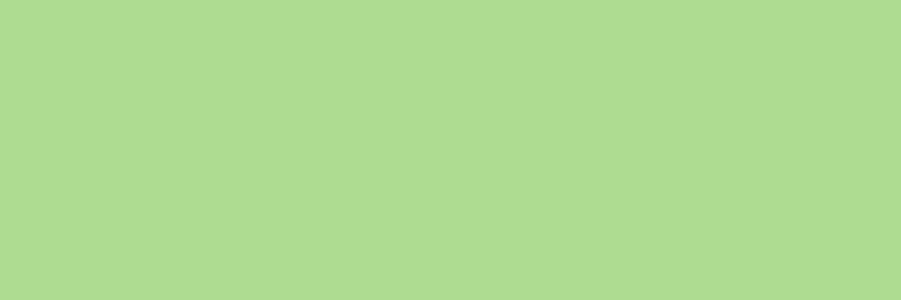
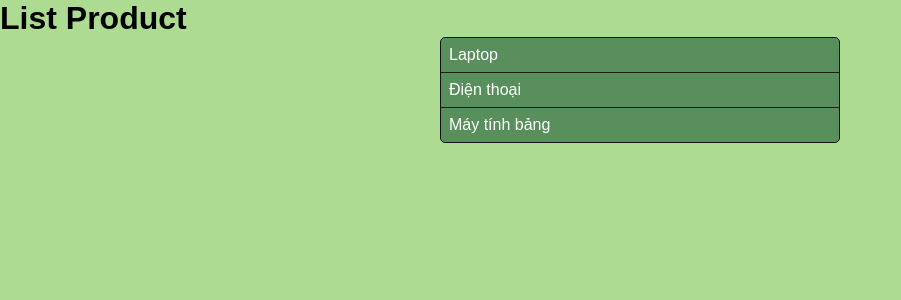
Before and after one commit to TMS-Thuong/learning-vuejs, a Vue app in the folder week1/: page /exe4.2 in a window 1280 px wide. Before the commit this address had no page. Shown: the top 300 px of the page, without its empty margins (0-901 px from the left). Built offline with nearby package versions, Linux system fonts and the light colour scheme; the HTML template or start-up script is replaced by a standard one.

Commit message:
feature/bai2

```diff
--- /dev/null
+++ b/week1/src/assets/styles/_productItem.scss
@@ -0,0 +1,14 @@
+.product-item {
+  font-size: 16px;
+  color: #ffffff;
+  padding: 0.5em;
+  border-bottom: 1px solid #201d1d;
+  text-align: left;
+
+  &:last-child {
+    border-bottom: none;
+  }
+}
+.product-item:hover {
+  background-color: #3a8a4e;
+}
--- /dev/null
+++ b/week1/src/assets/styles/_productList.scss
@@ -0,0 +1,9 @@
+.product-list {
+  list-style: none;
+  padding: 0;
+  margin: 0 auto;
+  max-width: 400px;
+  background: #588f5c;
+  border: 1px solid #131212;
+  border-radius: 5px;
+}
--- /dev/null
+++ b/week1/src/components/atoms/ProductItemComponent.vue
@@ -0,0 +1,20 @@
+<template>
+  <li class="product-item">
+    {{ product.name }}
+  </li>
+</template>
+
+<script setup>
+import { defineProps } from 'vue';
+
+const props = defineProps({
+  product: {
+    type: Object,
+    required: true
+  }
+});
+</script>
+
+<style lang="scss" scoped>
+@use "../../assets/styles/_productItem.scss" as *;
+</style>
--- /dev/null
+++ b/week1/src/components/molecules/ProductListComponent.vue
@@ -0,0 +1,21 @@
+<template>
+  <ul class="product-list">
+    <ProductItem v-for="product in products" :key="product.id" :product="product" />
+  </ul>
+</template>
+
+<script setup>
+import { defineProps } from 'vue';
+import ProductItem from "../atoms/ProductItemComponent.vue";
+
+const props = defineProps({
+  products: {
+    type: Array,
+    required: true
+  }
+});
+</script>
+
+<style lang="scss" scoped>
+@use "../../assets/styles/_productList.scss";
+</style>
--- a/week1/src/router/index.ts
+++ b/week1/src/router/index.ts
@@ -3,7 +3,8 @@ import HomeView from '@/views/HomeView.vue'
 
 const routes = [
   { path: '/', name: 'Home', component: HomeView },
-  { path: '/exe4.1', name: 'Fruit', component: () => import('@/views/FruitListView.vue') }
+  { path: '/exe4.1', name: 'Fruit', component: () => import('@/views/FruitListView.vue') },
+  { path: '/exe4.2', name: 'Product', component: () => import('@/views/ProductView.vue') }
 ]
 
 const router = createRouter({
--- /dev/null
+++ b/week1/src/views/ProductView.vue
@@ -0,0 +1,17 @@
+<template>
+  <div id="app" class="app">
+    <h1 class="app__title">List Product</h1>
+    <ProductList :products="products" />
+  </div>
+</template>
+
+<script setup>
+import { ref } from 'vue';
+import ProductList from "../components/molecules/ProductListComponent.vue";
+
+const products = ref([
+  { id: 1, name: "Laptop" },
+  { id: 2, name: "Điện thoại" },
+  { id: 3, name: "Máy tính bảng" }
+]);
+</script>
```
